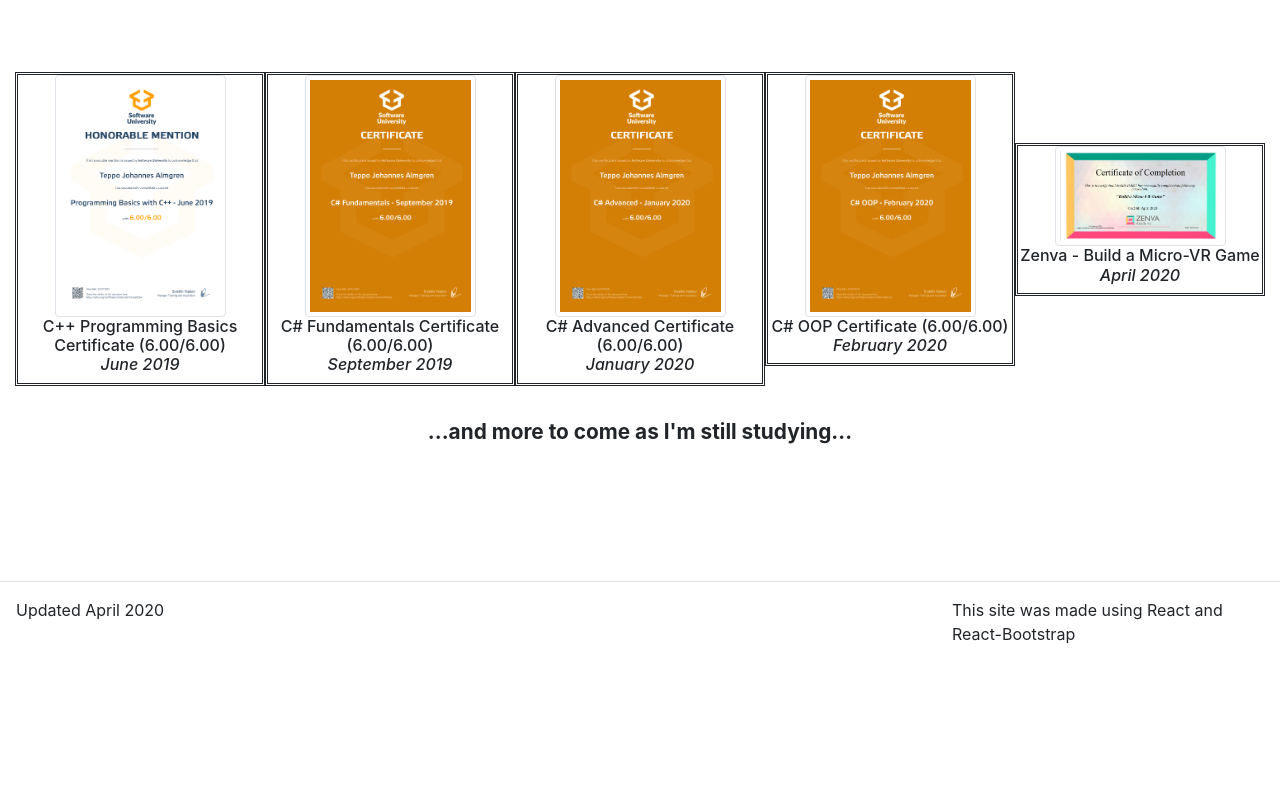
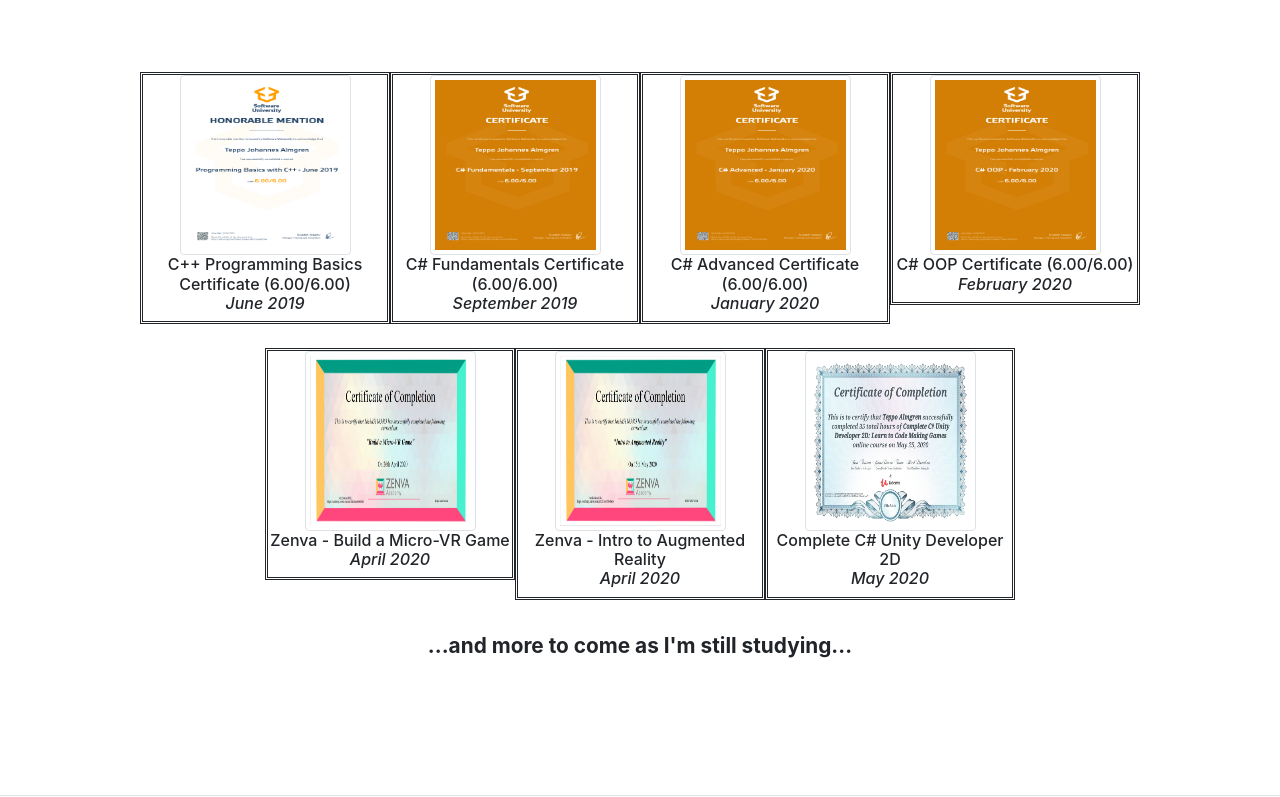
Before and after one commit to JonHanes/portfolio, a React (Create React App) app: page /certificates in a window 1280 px wide. Shown: the part 509-1306 px from the top of the page. Before the commit the page ends 1171 px from the top, so only its background shows below. Built offline with nearby package versions, Linux system fonts and the light colour scheme.

Commit message:
Update portfolio with certificates

```diff
--- a/src/Components/ImageGallery.js
+++ b/src/Components/ImageGallery.js
@@ -11,6 +11,8 @@
 import CSADVJAN2020 from "../Assets/Images/Certificates/CS-ADV-JAN2020.png"
 import CSOOPFEB2020 from "../Assets/Images/Certificates/CS-OOP-FEB2020.png"
 import ZENVA_MICROVR from "../Assets/Images/Certificates/Zenva_BuildMicro-VRGame.PNG"
+import ZENVA_AR_INTRO from "../Assets/Images/Certificates/Zenva_IntroToAR.PNG"
+import UDEMY_2D_Course from "../Assets/Images/Certificates/Udemy_Unity_2D_Course.jpg"
 //#endregion
 
 class ImageGallery extends Component {
@@ -48,11 +50,27 @@
                             <i>February 2020</i></h6>
                         </div>
 
+                        <br/>
+                        <br/>
+
                         <div className="gallery-imageWrapper">
                             <Image className="gallery-smallImg" src={ZENVA_MICROVR} thumbnail />
                             <h6>Zenva - Build a Micro-VR Game<br/>
                             <i>April 2020</i></h6>
                         </div>
+
+                        <div className="gallery-imageWrapper">
+                            <Image className="gallery-smallImg" src={ZENVA_AR_INTRO} thumbnail />
+                            <h6>Zenva - Intro to Augmented Reality<br/>
+                            <i>April 2020</i></h6>
+                        </div>
+
+                        <div className="gallery-imageWrapper">
+                            <Image className="gallery-smallImg" src={UDEMY_2D_Course} thumbnail />
+                            <h6>Complete C# Unity Developer 2D<br/>
+                            <i>May 2020</i></h6>
+                        </div>
+
                         <br/>
                         <p className="boldTextWithTopMargin">...and more to come as I'm still studying...</p>
                 </Container>
--- a/src/Pages/AboutPage.js
+++ b/src/Pages/AboutPage.js
@@ -47,6 +47,7 @@
                 <li>CSS</li>
                 <li>PHP</li>
                 <li>MySQL DB</li>
+                <li>MS SQL DB</li>
                 <li>JavaScript</li>
                 <li>JSON</li>
                 <li>jQuery</li>
--- a/src/index.css
+++ b/src/index.css
@@ -56,8 +56,8 @@
 
 /*#region ImageGalleryStyles*/
 .gallery-smallImg {
-  width: 171px;
-  height: 180px;
+  width: 171px !important;
+  height: 180px !important;
 }
 
 .gallery-imageWrapper {
@@ -66,6 +66,7 @@
   border: 1px 1px 1px 1px grey;
   border-style: double;
   width: 20%;
+  height: 13em;
 }
 
 
```
Also changed, not shown: src/Assets/Images/Certificates/Udemy_Unity_2D_Course.jpg (added), src/Assets/Images/Certificates/Zenva_IntroToAR.PNG (added).
